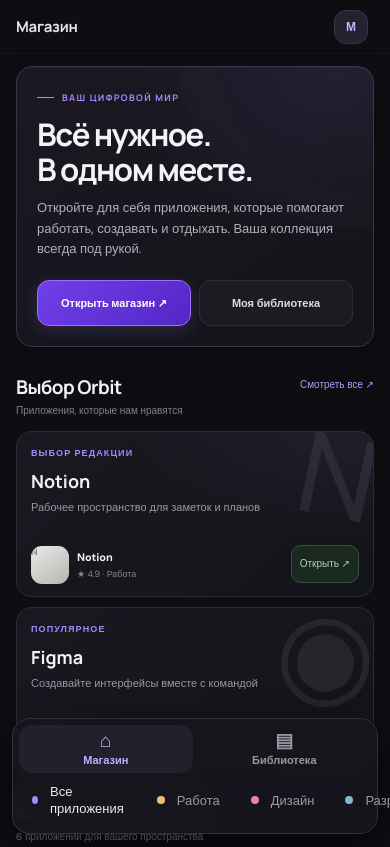
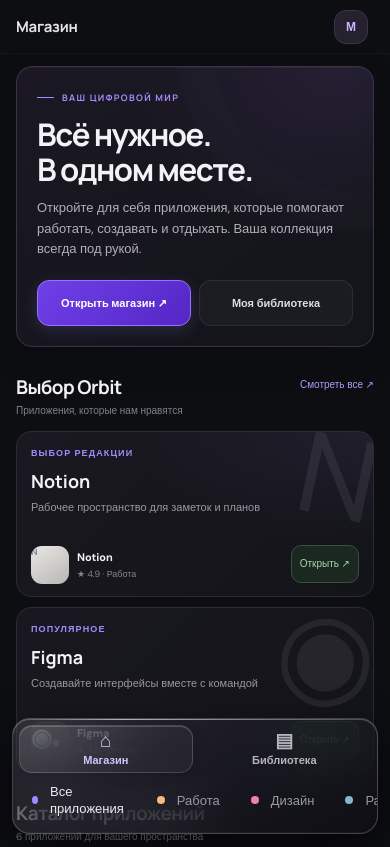
Before and after one commit to SW1N-NWLL/Nightwell-Games, a website: page NWLL Launcher/index.html in a window 390 px wide. Shown: the top 847 px of the page. Drawn offline with Linux system fonts and the light colour scheme; no server answers.

Commit message:
Add files via upload

```diff
--- a/NWLL Launcher/mobile.css
+++ b/NWLL Launcher/mobile.css
@@ -149,3 +149,37 @@
   .library-banner, .library-row { border-radius: 14px; }
   .toast { bottom: calc(87px + env(safe-area-inset-bottom)); }
 }
+
+/* Liquid Glass treatment for the mobile navigation dock. */
+@media (max-width: 700px) {
+  .sidebar {
+    overflow: hidden;
+    border: 1px solid #ffffff32;
+    background: linear-gradient(145deg, #ffffff16, #28253078 38%, #111016a8 100%);
+    -webkit-backdrop-filter: blur(26px) saturate(180%);
+    backdrop-filter: blur(26px) saturate(180%);
+    box-shadow: 0 14px 40px #0009, inset 0 1px 0 #ffffff39, inset 0 -1px 0 #ffffff0a;
+  }
+  .sidebar::before {
+    content: "";
+    position: absolute;
+    inset: 0 0 auto;
+    height: 1px;
+    background: linear-gradient(90deg, transparent 3%, #ffffff8a 30%, #ffffff30 72%, transparent 97%);
+    pointer-events: none;
+  }
+  .side-nav { position: relative; z-index: 1; }
+  .nav-item, .nav-item:not(.active), .nav-item.active {
+    border: 1px solid transparent;
+    background: transparent;
+    transition: background .2s ease, border-color .2s ease, box-shadow .2s ease, color .2s ease;
+  }
+  .nav-item.active {
+    border-color: #ffffff25;
+    background: linear-gradient(145deg, #ffffff20, #ffffff0b 72%);
+    box-shadow: inset 0 1px 0 #ffffff30, 0 3px 12px #0002;
+    color: #d4c2ff;
+  }
+  .nav-item:not(.active) { color: #e3e0e9c7; }
+  .nav-item:not(.active):active { background: #ffffff12; }
+}
```
